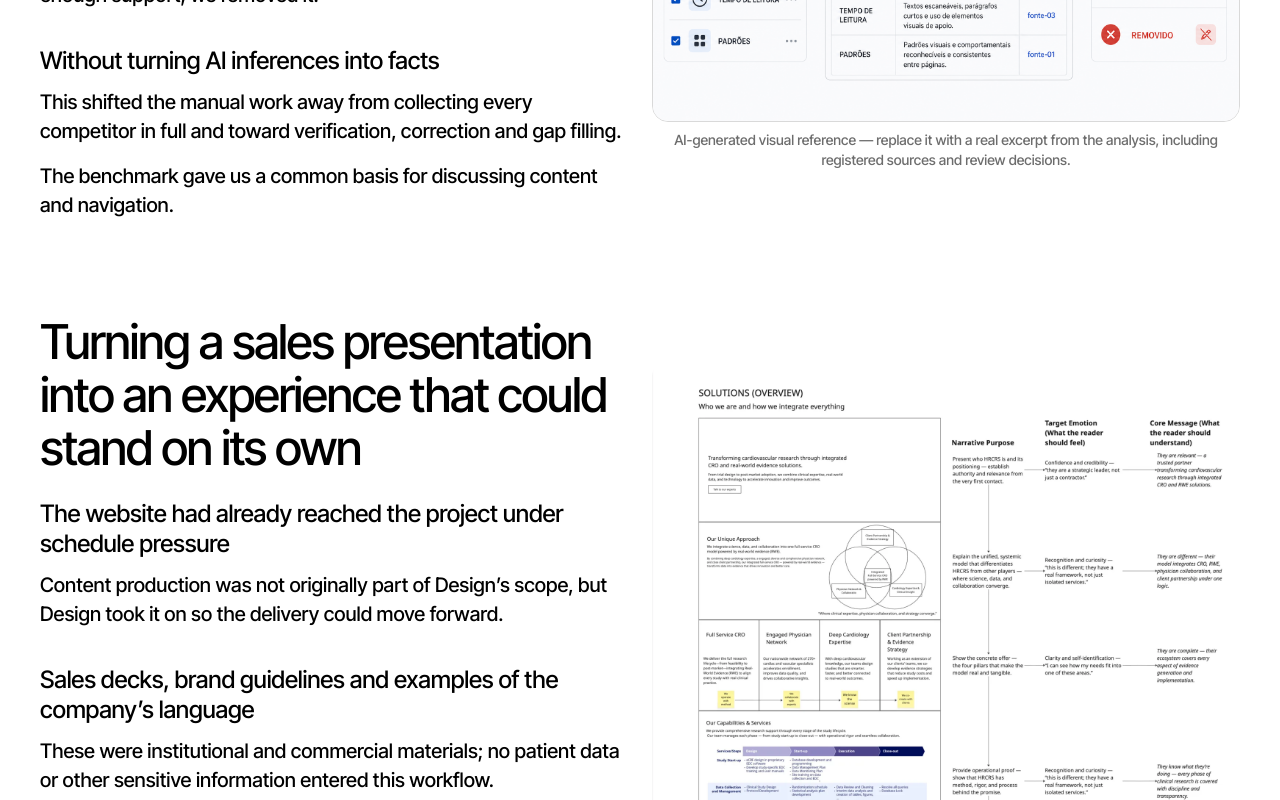
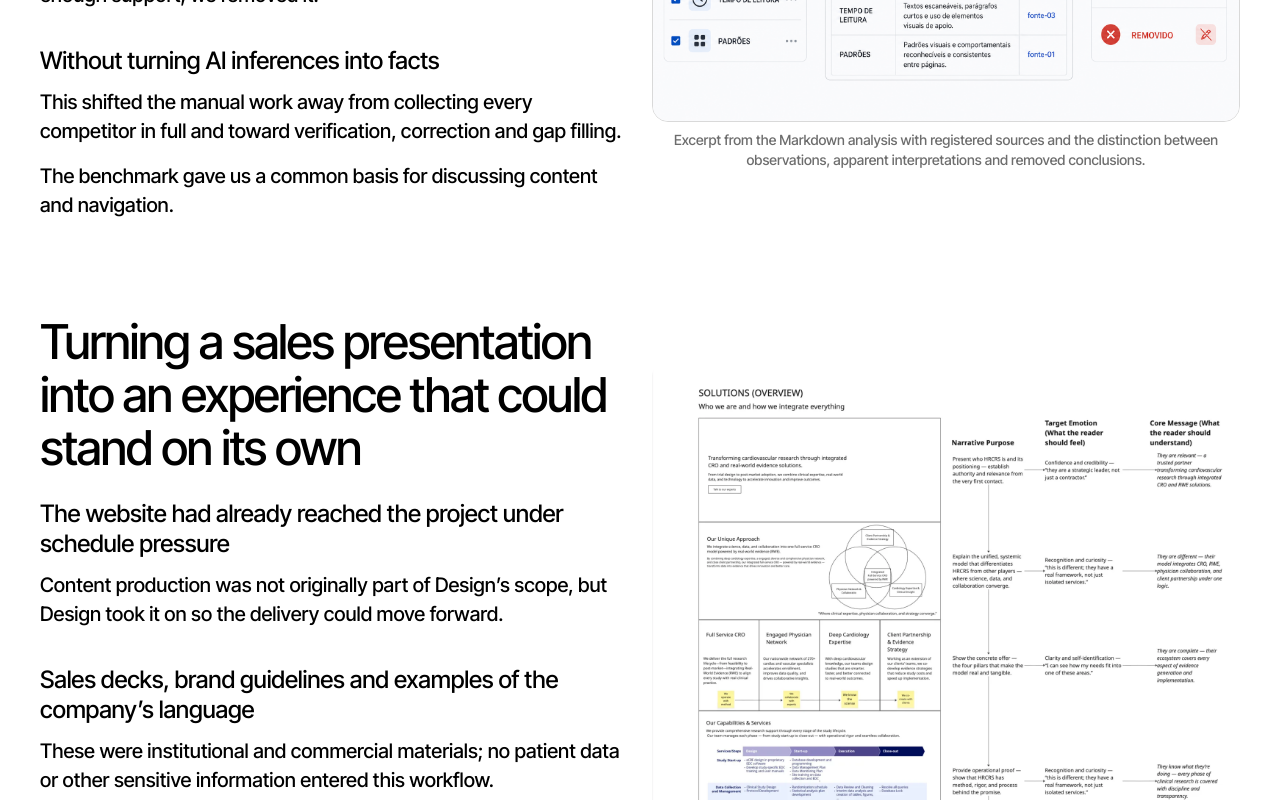
Before and after one commit to rikicx/portfolio-henrique, a React (Vite) app: page /en/work/3ph-hrcrs-digital-ecosystem in a window 1280 px wide. Shown: the part 3000-3800 px from the top of the page. Built offline with nearby package versions, Linux system fonts and the light colour scheme.

Commit message:
fix: preserve original evidence captions

```diff
--- a/src/content/en/case-3ph-hrcrs.js
+++ b/src/content/en/case-3ph-hrcrs.js
@@ -75,8 +75,6 @@ export default {
         'Excerpt from the Markdown analysis with registered sources and the distinction between observations, apparent interpretations and removed conclusions.',
       exampleAlt:
         'Synthetic reference showing benchmark criteria, registered sources and human-review states.',
-      exampleCaption:
-        'AI-generated visual reference — replace it with a real excerpt from the analysis, including registered sources and review decisions.',
     },
   },
   contentStructure: {
@@ -154,8 +152,6 @@ export default {
         'From a model-suggested composition to the layout refined and selected by the Design team.',
       exampleAlt:
         'Synthetic reference comparing an initial suggestion, Design refinement and the approved layout.',
-      exampleCaption:
-        'AI-generated visual reference — replace it with the real comparison between suggestion, refinement and approved layout.',
     },
   },
   cms: {
@@ -241,8 +237,6 @@ export default {
         'Comparison between Figma and the executable prototype validated at different resolutions before handoff.',
       exampleAlt:
         'Synthetic reference showing an executable prototype validated on desktop, tablet and mobile.',
-      exampleCaption:
-        'AI-generated visual reference — replace it with real captures of the prototype and QA across different resolutions.',
     },
   },
   postLaunch: {
--- a/src/content/pt/case-3ph-hrcrs.js
+++ b/src/content/pt/case-3ph-hrcrs.js
@@ -75,8 +75,6 @@ export default {
         'Trecho da análise em Markdown com fontes registradas e distinção entre observações, interpretações aparentes e conclusões removidas.',
       exampleAlt:
         'Referência sintética de um benchmark com critérios, fontes registradas e estados de revisão humana.',
-      exampleCaption:
-        'Referência visual gerada por IA — substitua por um recorte real da análise, com fontes registradas e decisões de revisão.',
     },
   },
   contentStructure: {
@@ -154,8 +152,6 @@ export default {
         'Da composição sugerida pelo modelo ao layout refinado e selecionado pelo time de Design.',
       exampleAlt:
         'Referência sintética comparando uma sugestão inicial, o refinamento de Design e o layout aprovado.',
-      exampleCaption:
-        'Referência visual gerada por IA — substitua pelo comparativo real entre sugestão, refinamento e layout aprovado.',
     },
   },
   cms: {
@@ -241,8 +237,6 @@ export default {
         'Comparação entre o Figma e o protótipo executável validado em diferentes resoluções antes do handoff.',
       exampleAlt:
         'Referência sintética de um protótipo executável validado em desktop, tablet e celular.',
-      exampleCaption:
-        'Referência visual gerada por IA — substitua por capturas reais do protótipo e do QA em diferentes resoluções.',
     },
   },
   postLaunch: {
--- a/src/pages/cases/ThreePHHrcrsPage.jsx
+++ b/src/pages/cases/ThreePHHrcrsPage.jsx
@@ -48,9 +48,7 @@ function EvidencePlaceholder({ evidence, className = '', imageSrc }) {
           <span className={styles.evidencePlaceholderLabel}>{evidence.label}</span>
         </div>
       )}
-      <figcaption className={styles.caption}>
-        {imageSrc ? evidence.exampleCaption : evidence.caption}
-      </figcaption>
+      <figcaption className={styles.caption}>{evidence.caption}</figcaption>
     </figure>
   )
 }
```
